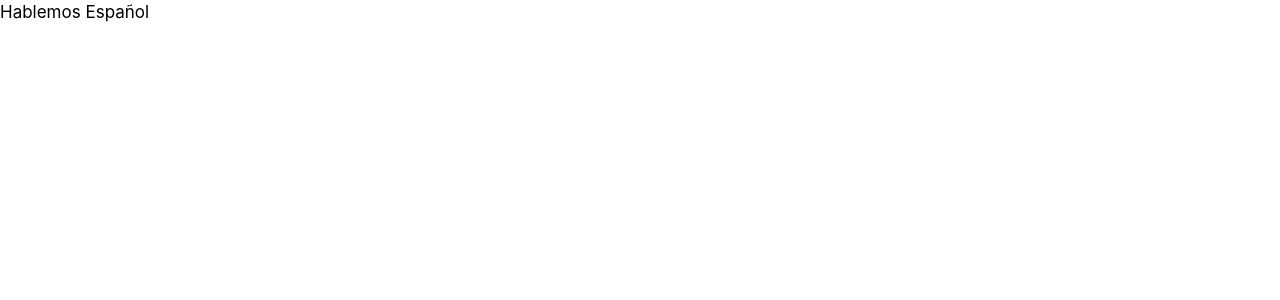
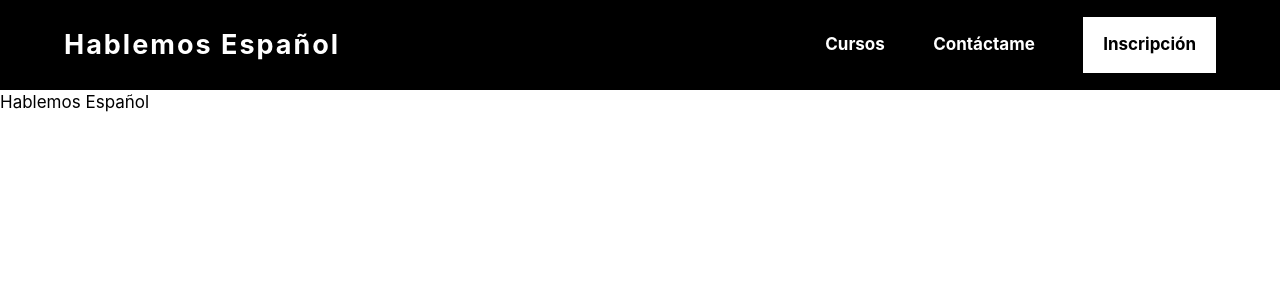
Before and after one commit to rviteri/HablemosEspanol, a React (Create React App) app: page / in a window 1280 px wide. Shown: the top 300 px of the page. Built offline with nearby package versions, Linux system fonts and the light colour scheme.

Commit message:
Created main header (desktop)

```diff
--- a/src/App.scss
+++ b/src/App.scss
@@ -7,6 +7,8 @@
 
 
 @import "stylesheets/pages/Home.scss";
+
+@import "stylesheets/components/Header.scss";
 
 body {
   margin: 0;
--- /dev/null
+++ b/src/components/Header.js
@@ -0,0 +1,32 @@
+import React from 'react';
+import { useTranslation } from 'react-i18next';
+import {Link} from 'react-router-dom';
+
+function Header () {
+    const { t, i18n } = useTranslation();
+
+    return (
+        <>
+            <div className="navbar">
+              <div className="logo-container">
+                <Link to="/" className="navbar-logo">
+                    {t("hablemos_espanol")}
+                </Link>
+              </div>
+              <div className="menu-container">
+                <Link to="/cursos" className="navbar-link">
+                    {t("cursos")}
+                </Link>
+                <Link to="/contactame" className="navbar-link">
+                    {t("contactame")}
+                </Link>
+                <Link to="/inscripcion" className="regular-button -short">
+                    {t("inscripcion")}
+                </Link>
+              </div>
+            </div>
+        </>
+    );
+}
+
+export default Header;
--- a/src/pages/Home.js
+++ b/src/pages/Home.js
@@ -1,6 +1,6 @@
 import React from 'react';
 // import './../stylesheets/Home.scss';
-// import HeroBanner from './../components/HeroBanner';
+import Header from './../components/Header';
 import { useTranslation } from 'react-i18next';
 
 function Home () {
@@ -8,7 +8,7 @@ function Home () {
 
     return (
         <>
-            {/* <HeroBanner></HeroBanner> */}
+            <Header></Header>
             <div className="main-page-hero-banner">
               {t('hablemos_espanol')}
             </div>
--- a/src/resources/locales/en.js
+++ b/src/resources/locales/en.js
@@ -1,5 +1,8 @@
 export const en = {
   "translation": {
-    "hablemos_espanol": "Hablemos Español"
+    "hablemos_espanol": "Hablemos Español",
+    "cursos": "Cursos",
+    "contactame": "Contáctame",
+    "inscripcion": "Inscripción"
   }
 }
--- a/src/stylesheets/_base.scss
+++ b/src/stylesheets/_base.scss
@@ -67,3 +67,30 @@ html {
   /* See https://stackoverflow.com/questions/71074/how-to-remove-firefoxs-dotted-outline-on-buttons-as-well-as-links */
   :focus { outline:none; }
   ::-moz-focus-inner { border: 0; }
+
+  .regular-button {
+    background-color: $color-white;
+    color: $color-black;
+    text-decoration: none;
+    padding: 20px;
+    transition: 0.2s;
+
+    &:hover {
+      background-color: $dark-background;
+      color: $color-white;
+    }
+
+    &.-secondary-style {
+      background-color: $dark-background;
+      color: $color-white;
+
+      &:hover {
+        background-color: $color-white;
+        color: $color-black;
+      }
+    }
+
+    &.-short {
+      padding: 15px 20px;
+    }
+  }
--- a/src/stylesheets/_variables.scss
+++ b/src/stylesheets/_variables.scss
@@ -4,6 +4,8 @@ $dev-enable-grid-background: false !default;
 
 /* Colours */
 $color-white: #FFF;
+$color-black: #000;
+$dark-background: #253551;
 
 /* Units and typography */
 $base-font-size: 17px;
--- a/src/stylesheets/components/Navbar.scss
+++ b/src/stylesheets/components/Header.scss
@@ -1,19 +1,47 @@
 .navbar {
-    @include gradient(#84A9D4, #3E7CBB);
+    background-color: black;
     display: flex;
     align-items: center;
-    justify-content: center;
+    justify-content:space-between;
     width: 100%;
     height: 90px;
+    padding: 2% 5%;
+
+    .logo-container {
+        flex: 0.4;
+    }
+
+    .menu-container {
+        display: flex;
+        align-items: center;
+        justify-content: flex-end;
+        flex: 0.6;
+    }
+
+    .navbar-logo,
+    .navbar-link {
+        text-decoration: none;
+        color: $color-white;
+    }
+
+    &.-white {
+        background-color: $color-white;
+
+        .navbar-logo,
+        .navbar-link {
+            color: $color-black;
+        }
+    }
 }
 
-.navbar-container {
-    @include grid-container;
-    display: flex;
-    padding: 0px 5%;
+.navbar-logo {
+    font-size: $base-font-size + 10;
+    letter-spacing: 2px;
     width: 100%;
-    align-items: center;
-    justify-content: space-between;
+}
+
+.navbar-link {
+    margin-right: 7%;
 }
 
 .navbar-list {
@@ -34,17 +62,8 @@
 
     .nav-links {
         text-decoration: none;
-        color: $color-white;
+        color: $color-black;
         font-size: 20px;
-    }
-
-}
-
-.navbar-logo {
-    @include grid-column(3);
-    // margin: 5px;
-    img {
-        height: 60px;
     }
 
 }
@@ -81,15 +100,6 @@
         display: none;
     }
 
-    .navbar-logo {
-        position: absolute;
-        left: 50%;
-        transform: translateX(-50%);
-        display: flex;
-        justify-content: center;
-        margin: 0;
-
-    }
 
     .menu-icon {
         position: absolute;
```
